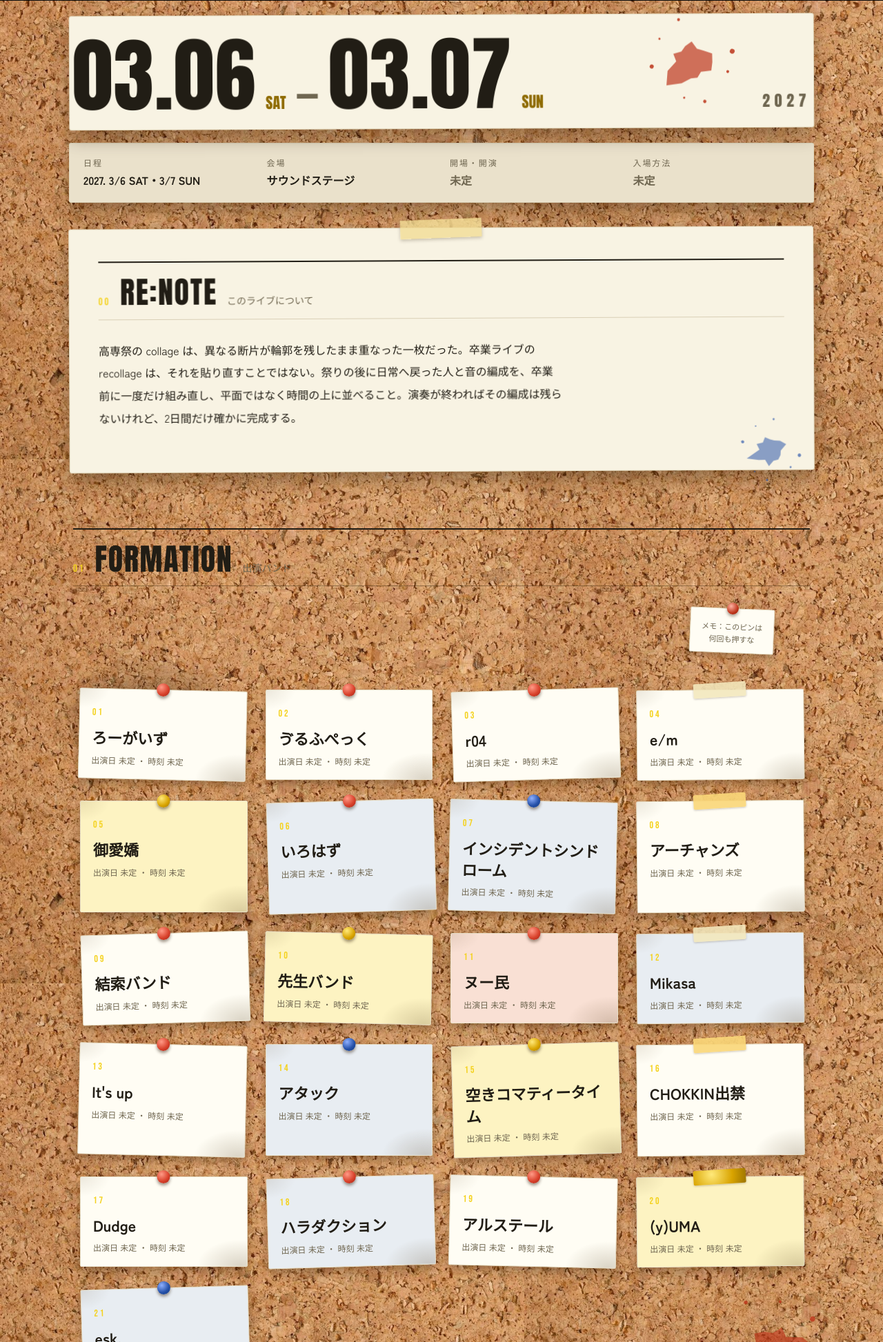
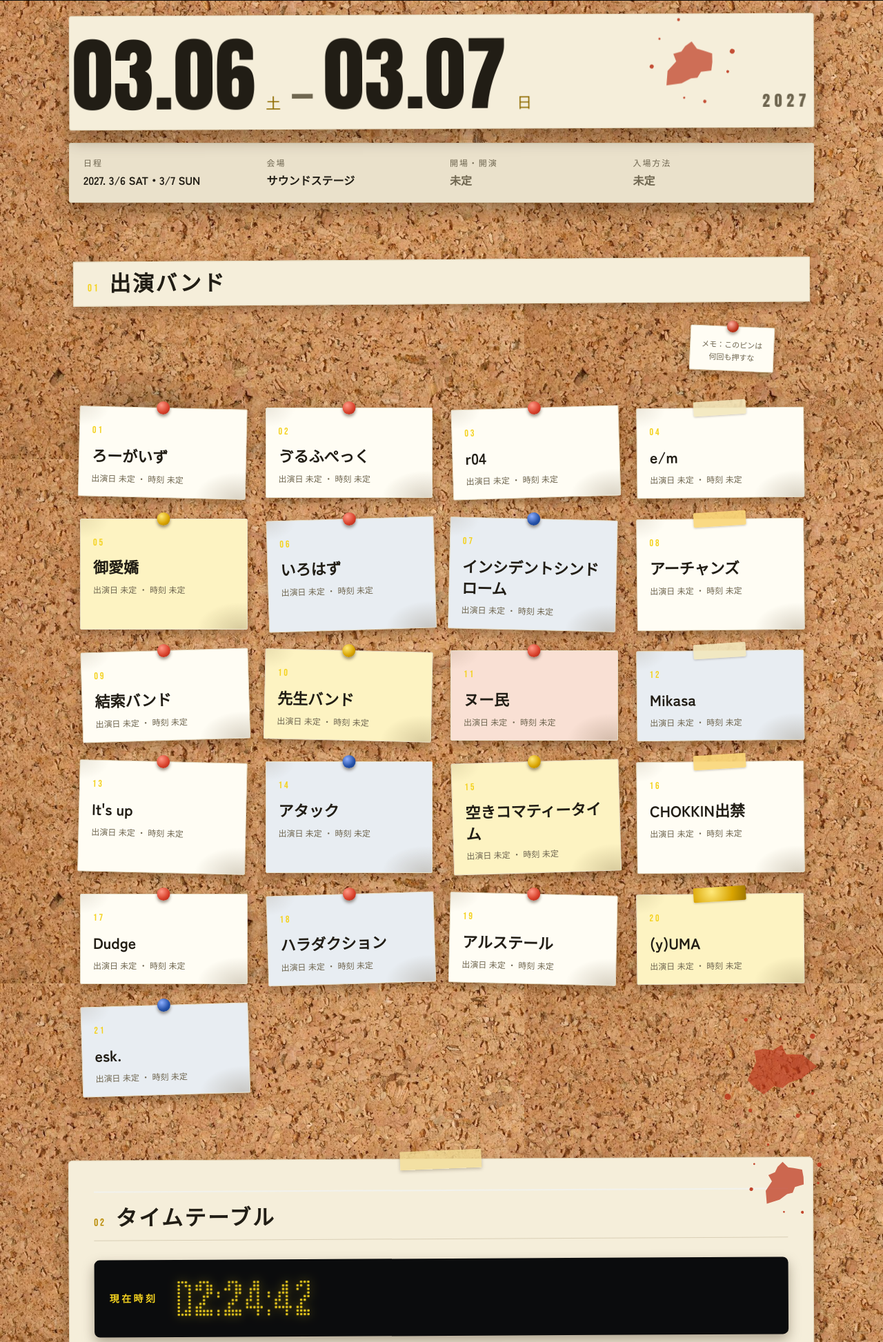
Before and after one commit to hayato-0510/graduation-live-2027, an Astro site: page / in a window 1280 px wide. Shown: the part 854-2800 px from the top of the page at 69% size. Built offline with nearby package versions, Linux system fonts and the light colour scheme; Astro itself is replaced by a stand-in of ours.

Commit message:
デザイン調整: RE:NOTE削除・日本語主体の見出し・SEQUENCEを紙シート化

```diff
--- a/src/data/timetable.json
+++ b/src/data/timetable.json
@@ -1,5 +1,13 @@
 {
-  "day1": { "date": "2027-03-06", "label": "Day 1 — 3/6 SAT", "slots": [] },
-  "day2": { "date": "2027-03-07", "label": "Day 2 — 3/7 SUN", "slots": [] },
+  "day1": {
+    "date": "2027-03-06",
+    "label": "1日目 — 3月6日（土）",
+    "slots": []
+  },
+  "day2": {
+    "date": "2027-03-07",
+    "label": "2日目 — 3月7日（日）",
+    "slots": []
+  },
   "note": "タイムテーブルの置き場。出演順・時刻が決まったら day1 / day2 の slots に { \"band\": \"バンド名\", \"start\": \"HH:MM\", \"end\": \"HH:MM\" } を入れる。今は未定。"
 }
--- a/src/layouts/BaseLayout.astro
+++ b/src/layouts/BaseLayout.astro
@@ -34,9 +34,9 @@ const pageDescription =
         <span class="re">re</span>collage
       </a>
       <nav class="site-nav" aria-label="セクション">
-        <a href="#formation">FORMATION</a>
-        <a href="#sequence">SEQUENCE</a>
-        <a href="#venue">VENUE</a>
+        <a href="#formation">出演バンド</a>
+        <a href="#sequence">タイムテーブル</a>
+        <a href="#venue">会場</a>
       </nav>
     </header>
 
--- a/src/pages/index.astro
+++ b/src/pages/index.astro
@@ -17,7 +17,7 @@ interface Band {
 const bands = bandsData.bands as Band[];
 const pad2 = (n: number) => String(n).padStart(2, "0");
 const dayLabel = (day: string | null) =>
-  day === "day1" ? "3/6 SAT" : day === "day2" ? "3/7 SUN" : "出演日 未定";
+  day === "day1" ? "3/6（土）" : day === "day2" ? "3/7（日）" : "出演日 未定";
 
 const summaryItems = [
   { label: "日程", value: site.dateLabel },
@@ -40,10 +40,10 @@ const summaryItems = [
     {/* Mock D: 誌面の表紙みたいに日付を巨大タイポで置く */}
     <div class="cover-dates" aria-hidden="true">
       <span class="cd-num">03.06</span>
-      <span class="cd-day">SAT</span>
+      <span class="cd-day">土</span>
       <span class="cd-dash">—</span>
       <span class="cd-num">03.07</span>
-      <span class="cd-day">SUN</span>
+      <span class="cd-day">日</span>
       <span class="cd-year">2027</span>
     </div>
 
@@ -62,30 +62,16 @@ const summaryItems = [
     </section>
 
     {/* 00 / RE:NOTE — About */}
-    <section class="section" id="about">
-      <div class="section-head">
-        <span class="no">00</span>
-        <h2>RE:NOTE</h2>
-        <span class="jp">このライブについて</span>
-      </div>
-      <p class="about-text">
-        高専祭の collage
-        は、異なる断片が輪郭を残したまま重なった一枚だった。卒業ライブの
-        recollage
-        は、それを貼り直すことではない。祭りの後に日常へ戻った人と音の編成を、卒業前に一度だけ組み直し、平面ではなく時間の上に並べること。演奏が終わればその編成は残らないけれど、2日間だけ確かに完成する。
-      </p>
-    </section>
 
     {/* 01 / FORMATION */}
     <section class="section" id="formation">
       <div class="section-head">
         <span class="no">01</span>
-        <h2>FORMATION</h2>
-        <span class="jp">出演バンド</span>
+        <h2>出演バンド</h2>
       </div>
       <div class="egg-zone">
         <p class="egg-msg" id="egg-msg">
-          見つけたね。2027.03.06 SAT - 03.07 SUN、サウンドステージで会おう
+          見つけたね。2027年3月6日（土）・7日（日）、サウンドステージで会おう
         </p>
         <button
           class="egg-slip"
@@ -118,11 +104,10 @@ const summaryItems = [
     <section class="section" id="sequence">
       <div class="section-head">
         <span class="no">02</span>
-        <h2>SEQUENCE</h2>
-        <span class="jp">タイムテーブル</span>
+        <h2>タイムテーブル</h2>
       </div>
       <div class="live-clock">
-        <span class="live-clock-label">NOW</span>
+        <span class="live-clock-label">現在時刻</span>
         <canvas
           id="dot-clock"
           width="460"
@@ -151,8 +136,7 @@ const summaryItems = [
     <section class="section" id="venue">
       <div class="section-head">
         <span class="no">03</span>
-        <h2>VENUE</h2>
-        <span class="jp">会場</span>
+        <h2>会場</h2>
       </div>
       <p class="venue-name">{site.venue}</p>
       <p class="tbd">アクセスなどの詳細は、決まり次第ここに載せます。</p>
--- a/src/styles/global.css
+++ b/src/styles/global.css
@@ -899,3 +899,62 @@ html[data-phase="night"] #dot-clock {
   animation: eggfall 0.8s cubic-bezier(0.5, 0, 0.8, 0.4) forwards;
   pointer-events: none;
 }
+
+/* --- Mock K3: 日本語主体・黒と白のコントラスト緩和 --- */
+.section-head h2 {
+  font-family: "Zen Kaku Gothic New", sans-serif;
+  font-weight: 700;
+  font-size: 31px;
+  letter-spacing: 0.08em;
+}
+/* シートと紙片の白を落とす */
+.hero-static,
+.cover-dates,
+.summary-bar,
+main .section {
+  background-color: #f5eeda;
+}
+.band-slot {
+  background-color: #fbf7ea;
+}
+/* FORMATION の見出しは紙タグに乗せる */
+#formation .section-head {
+  background: #f5eeda;
+  border: 1px solid #e3d9be;
+  border-bottom: 1px solid #e3d9be;
+  box-shadow: 0 6px 14px rgba(43, 26, 5, 0.3);
+  padding: 12px 20px;
+  transform: rotate(-0.4deg);
+}
+/* SEQUENCE は紙シートに戻し、黒は時計の帯だけにする */
+#sequence {
+  background: #f5eeda;
+  color: var(--ink);
+}
+#sequence .section-head {
+  border-bottom-color: var(--line);
+}
+#sequence .section-head .no {
+  color: #b98a00;
+}
+#sequence .day-frame {
+  border-color: #d9cfb6;
+}
+#sequence .day-frame h3 {
+  color: var(--ink);
+}
+#sequence .tbd {
+  color: var(--sub);
+}
+.live-clock {
+  background: #0b0c0d;
+  border-radius: 8px;
+  padding: 16px 22px;
+  box-shadow: 0 8px 18px rgba(43, 26, 5, 0.35);
+}
+.live-clock-label {
+  font-family: "Zen Kaku Gothic New", sans-serif;
+  font-size: 14px;
+  font-weight: 700;
+  letter-spacing: 0.24em;
+}
```
